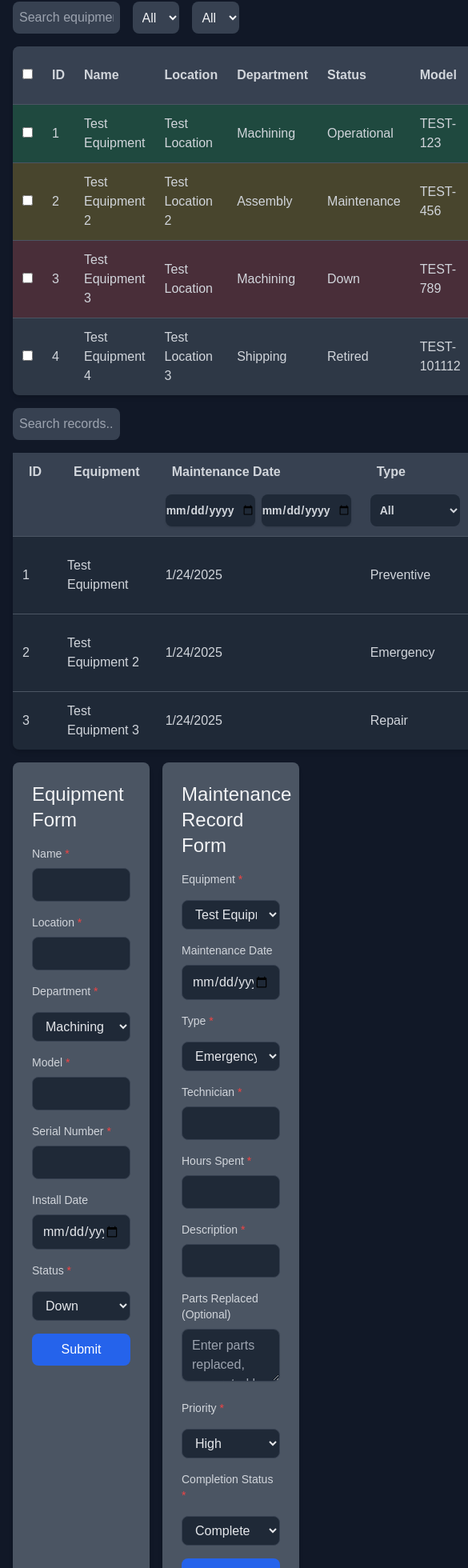
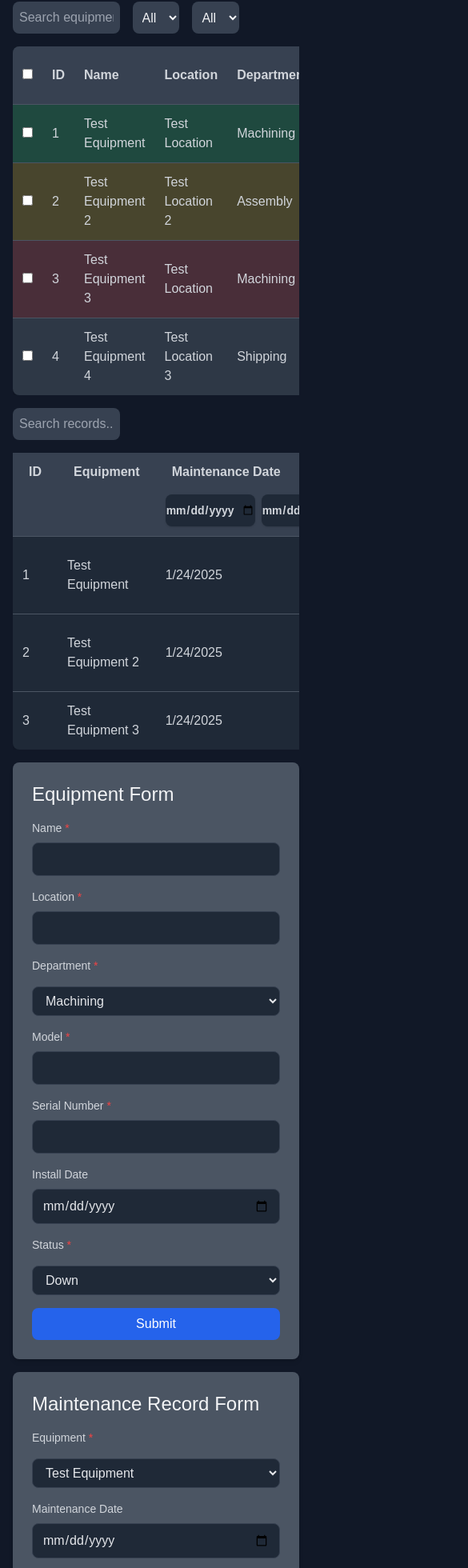
Before and after one commit to s3lven/maintenance-tracker, a Next.js app: page / in a window 390 px wide. Shown: the part 30-1990 px from the top of the page at 80% size, 585 px wide, since content can reach past the window. Built offline with nearby package versions, Linux system fonts and the light colour scheme.

Commit message:
feat: added horizontal scroll to tables to fit the table

```diff
--- a/app/page.tsx
+++ b/app/page.tsx
@@ -14,7 +14,7 @@ export default async function Home() {
     <div className="w-full flex flex-col items-center justify-center min-h-screen gap-4">
       <EquipmentTable data={initialEquipment} />
       <MaintenanceRecordTable data={initialRecords} />
-      <div className="w-full grid grid-cols-2 gap-4">
+      <div className="w-full grid grid-cols-1 md:grid-cols-2 gap-4">
         <EquipmentForm />
         <MaintenanceRecordForm equipments={initialEquipment} />
       </div>
--- a/components/dashboard.tsx
+++ b/components/dashboard.tsx
@@ -21,7 +21,7 @@ export const Dashboard = ({
       </header>
 
       {/* Chart Grid */}
-      <div className="grid grid-cols-1 md:grid-cols-2 gap-6 flex-1">
+      <div className="grid grid-cols-1 lg:grid-cols-2 gap-6 flex-1">
         {/* Pie Chart Card */}
         <div className="bg-gray-600 rounded-lg p-6">
           <h2 className="text-xl font-semibold mb-4">Equipment Status</h2>
@@ -39,7 +39,7 @@ export const Dashboard = ({
           />
         </div>
 
-        <div className="bg-gray-600 rounded-lg p-6 col-span-2">
+        <div className="bg-gray-600 rounded-lg p-6 lg:col-span-2">
           <MaintenanceLog maintenanceRecords={maintenanceRecords} />
         </div>
       </div>
--- a/components/equipment/equipment-table.tsx
+++ b/components/equipment/equipment-table.tsx
@@ -13,6 +13,7 @@ import {
 } from "@tanstack/react-table";
 import React from "react";
 import { bulkUpdateStatus } from "../../app/actions/equipment";
+import * as ScrollArea from "@radix-ui/react-scroll-area";
 
 const columnHelper = createColumnHelper<Equipment>();
 
@@ -226,6 +227,8 @@ const EquipmentTable = ({ data }: EquipmentTableProps) => {
           </div>
         )}
       </div>
+      <ScrollArea.Root className="container">
+        <ScrollArea.Viewport className="size-full">
           <table className="w-full border-collapse bg-gray-800 shadow-md rounded-lg overflow-hidden">
             <thead>
               {table.getHeaderGroups().map((headerGroup) => (
@@ -302,6 +305,11 @@ const EquipmentTable = ({ data }: EquipmentTableProps) => {
               )}
             </tbody>
           </table>
+        </ScrollArea.Viewport>
+        <ScrollArea.Scrollbar orientation="horizontal">
+          <ScrollArea.Thumb />
+        </ScrollArea.Scrollbar>
+      </ScrollArea.Root>
     </div>
   );
 };
--- a/components/maintenance-record/maintenance-record-table.tsx
+++ b/components/maintenance-record/maintenance-record-table.tsx
@@ -24,6 +24,7 @@ import Popover from "../popover";
 import Filter from "./filter";
 import { dateRangeFilter } from "@/lib/dateRangeFilter";
 import { ChevronDown, ChevronRight } from "lucide-react";
+import * as ScrollArea from "@radix-ui/react-scroll-area";
 
 const columnHelper = createColumnHelper<MaintenanceRecord>();
 
@@ -166,7 +167,8 @@ const MaintenanceRecordTable = ({ data }: MaintenanceRecordTableProps) => {
           className="p-2 rounded-lg bg-gray-700 col-span-2"
         />
       </div>
-
+      <ScrollArea.Root className="container">
+        <ScrollArea.Viewport className="size-full">
           <table className="w-full border-collapse bg-gray-800 shadow-md rounded-lg">
             <thead>
               {table.getHeaderGroups().map((headerGroup) => (
@@ -270,7 +272,10 @@ const MaintenanceRecordTable = ({ data }: MaintenanceRecordTableProps) => {
                         ) : cell.getIsPlaceholder() ? null : (
                           // Don't repeat values in the table
                           // Otherwise, just render the regular cell
-                      flexRender(cell.column.columnDef.cell, cell.getContext())
+                          flexRender(
+                            cell.column.columnDef.cell,
+                            cell.getContext()
+                          )
                         )}
                       </td>
                     ))}
@@ -288,6 +293,11 @@ const MaintenanceRecordTable = ({ data }: MaintenanceRecordTableProps) => {
               )}
             </tbody>
           </table>
+        </ScrollArea.Viewport>
+        <ScrollArea.Scrollbar orientation="horizontal">
+          <ScrollArea.Thumb />
+        </ScrollArea.Scrollbar>
+      </ScrollArea.Root>
     </div>
   );
 };
```
Lines whose indentation alone changed are shown as unchanged.
